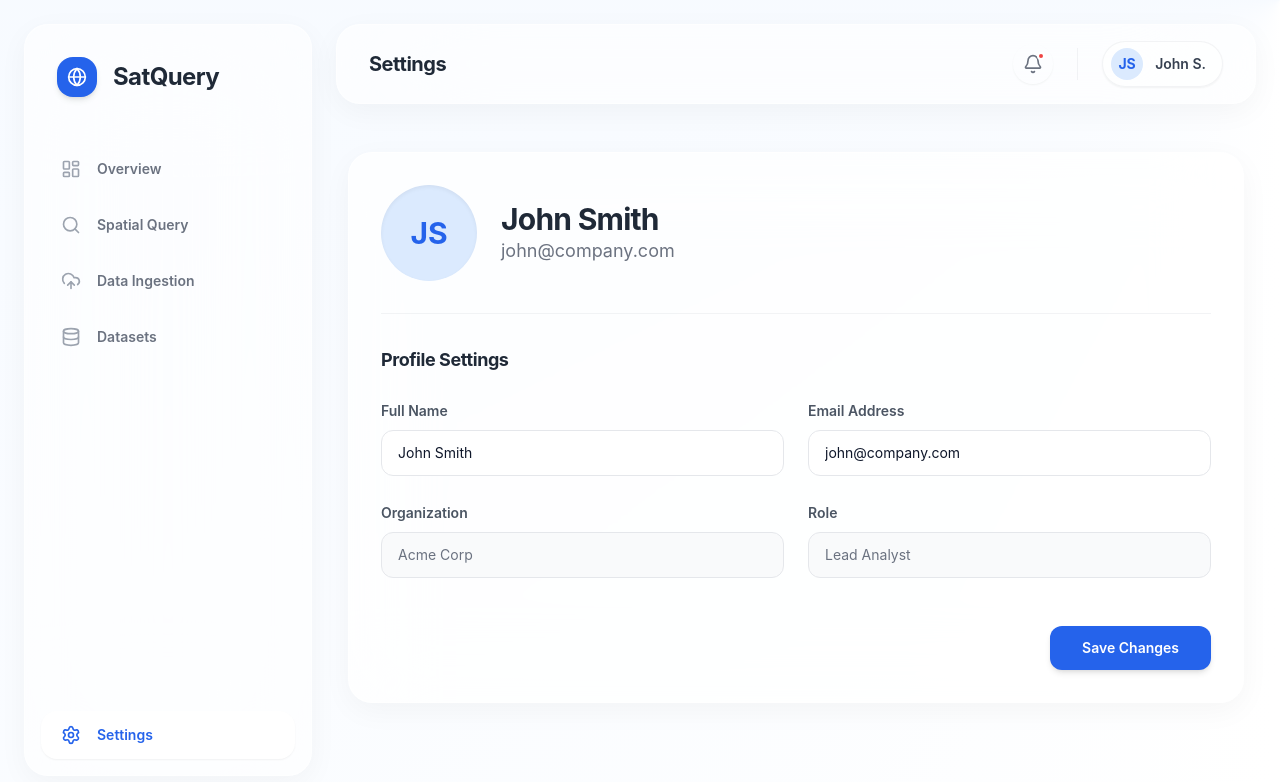
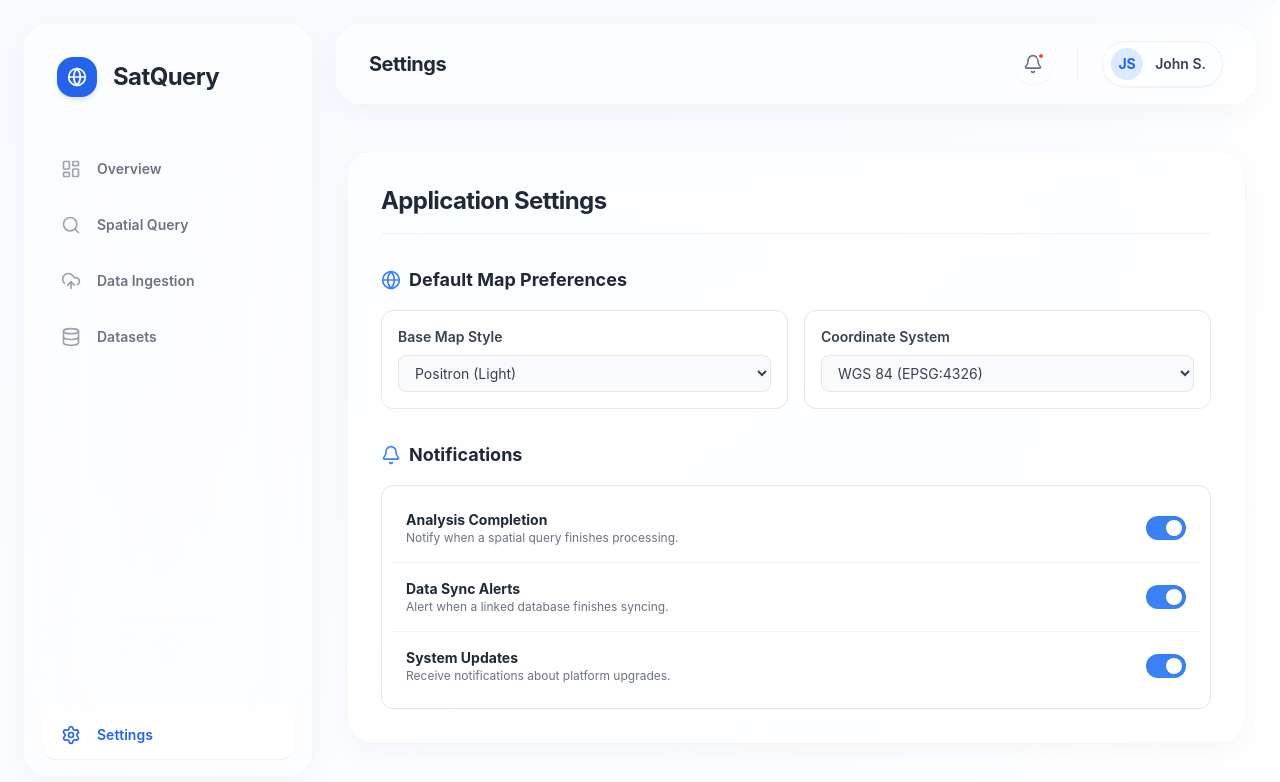
Before and after one commit to VONTIPULIPUJYAGANESHKARTHIK/SatQuery-AI, a React (Vite) app in the folder satqueryaifrontend/: page /dashboard in a window 1280 px wide. Both pictures are taken after a click on the button "Settings". Shown: the top 782 px of the page. Built offline with nearby package versions, Linux system fonts and the light colour scheme.

Commit message:
feat: separate my profile and application settings views

```diff
--- a/satqueryaifrontend/src/pages/Dashboard.jsx
+++ b/satqueryaifrontend/src/pages/Dashboard.jsx
@@ -421,9 +421,9 @@ export default function Dashboard() {
     </motion.div>
   );
 
-  const renderSettings = () => (
+  const renderProfile = () => (
     <motion.div
-      key="settings"
+      key="profile"
       initial={{ opacity: 0, scale: 0.98 }}
       animate={{ opacity: 1, scale: 1 }}
       exit={{ opacity: 0, scale: 0.98 }}
@@ -442,7 +442,7 @@ export default function Dashboard() {
         </div>
 
         <div className="space-y-6">
-          <h3 className="text-lg font-bold text-gray-800 tracking-tight">Profile Settings</h3>
+          <h3 className="text-lg font-bold text-gray-800 tracking-tight">Profile Details</h3>
 
           <div className="grid grid-cols-2 gap-6">
             <div className="space-y-2">
@@ -465,9 +465,74 @@ export default function Dashboard() {
 
           <div className="pt-6 flex justify-end">
             <motion.button whileHover={{ scale: 1.02 }} whileTap={{ scale: 0.98 }} className="bg-blue-600 text-white px-8 py-3 rounded-xl text-sm font-semibold shadow-md">
-              Save Changes
+              Save Profile
             </motion.button>
           </div>
+        </div>
+      </div>
+    </motion.div>
+  );
+
+  const renderSettings = () => (
+    <motion.div
+      key="settings"
+      initial={{ opacity: 0, scale: 0.98 }}
+      animate={{ opacity: 1, scale: 1 }}
+      exit={{ opacity: 0, scale: 0.98 }}
+      transition={springTransition}
+      className="max-w-4xl mx-auto pt-6"
+    >
+      <div className="bg-white/70 backdrop-blur-2xl border border-white/60 rounded-3xl shadow-[0_8px_30px_rgb(0,0,0,0.04)] overflow-hidden p-8">
+        <h2 className="text-2xl font-bold text-gray-800 tracking-tight mb-8 pb-4 border-b border-gray-200/50">Application Settings</h2>
+
+        <div className="space-y-8">
+
+          <div className="space-y-4">
+            <h3 className="text-lg font-bold text-gray-800 flex items-center gap-2">
+              <Globe className="w-5 h-5 text-blue-500" /> Default Map Preferences
+            </h3>
+            <div className="grid grid-cols-2 gap-4">
+              <div className="bg-white border border-gray-200 p-4 rounded-xl">
+                <p className="text-sm font-semibold text-gray-700 mb-2">Base Map Style</p>
+                <select className="w-full bg-gray-50 border border-gray-200 rounded-lg px-3 py-2 text-sm text-gray-700 focus:outline-none focus:border-blue-500">
+                  <option>Positron (Light)</option>
+                  <option>Dark Matter</option>
+                  <option>Satellite High-Res</option>
+                </select>
+              </div>
+              <div className="bg-white border border-gray-200 p-4 rounded-xl">
+                <p className="text-sm font-semibold text-gray-700 mb-2">Coordinate System</p>
+                <select className="w-full bg-gray-50 border border-gray-200 rounded-lg px-3 py-2 text-sm text-gray-700 focus:outline-none focus:border-blue-500">
+                  <option>WGS 84 (EPSG:4326)</option>
+                  <option>Web Mercator (EPSG:3857)</option>
+                </select>
+              </div>
+            </div>
+          </div>
+
+          <div className="space-y-4">
+            <h3 className="text-lg font-bold text-gray-800 flex items-center gap-2">
+              <Bell className="w-5 h-5 text-blue-500" /> Notifications
+            </h3>
+            <div className="bg-white border border-gray-200 rounded-xl p-2">
+              {[
+                { title: 'Analysis Completion', desc: 'Notify when a spatial query finishes processing.' },
+                { title: 'Data Sync Alerts', desc: 'Alert when a linked database finishes syncing.' },
+                { title: 'System Updates', desc: 'Receive notifications about platform upgrades.' }
+              ].map((notif, i) => (
+                <div key={i} className="flex items-center justify-between p-4 border-b border-gray-100 last:border-0">
+                  <div>
+                    <p className="text-sm font-bold text-gray-800">{notif.title}</p>
+                    <p className="text-xs text-gray-500">{notif.desc}</p>
+                  </div>
+                  <div className="w-10 h-6 bg-blue-500 rounded-full relative cursor-pointer shadow-inner">
+                    <div className="w-4 h-4 bg-white rounded-full absolute right-1 top-1 shadow-sm" />
+                  </div>
+                </div>
+              ))}
+            </div>
+          </div>
+
         </div>
       </div>
     </motion.div>
@@ -481,6 +546,7 @@ export default function Dashboard() {
       case 'Spatial Query': return renderSpatialQuery();
       case 'Map View': return renderSpatialQuery();
       case 'Settings': return renderSettings();
+      case 'My Profile': return renderProfile();
       default: return renderOverview();
     }
   };
@@ -584,7 +650,7 @@ export default function Dashboard() {
 
                     <div className="py-2 px-3 space-y-1">
                       <button
-                        onClick={() => { setActiveTab('Settings'); setIsProfileOpen(false); }}
+                        onClick={() => { setActiveTab('My Profile'); setIsProfileOpen(false); }}
                         className="w-full text-left px-4 py-2.5 rounded-xl text-sm font-semibold text-gray-700 hover:bg-gray-100/80 hover:text-gray-900 flex items-center gap-3 transition-colors"
                       >
                         <User className="w-4 h-4 text-gray-400" /> My Profile
```
